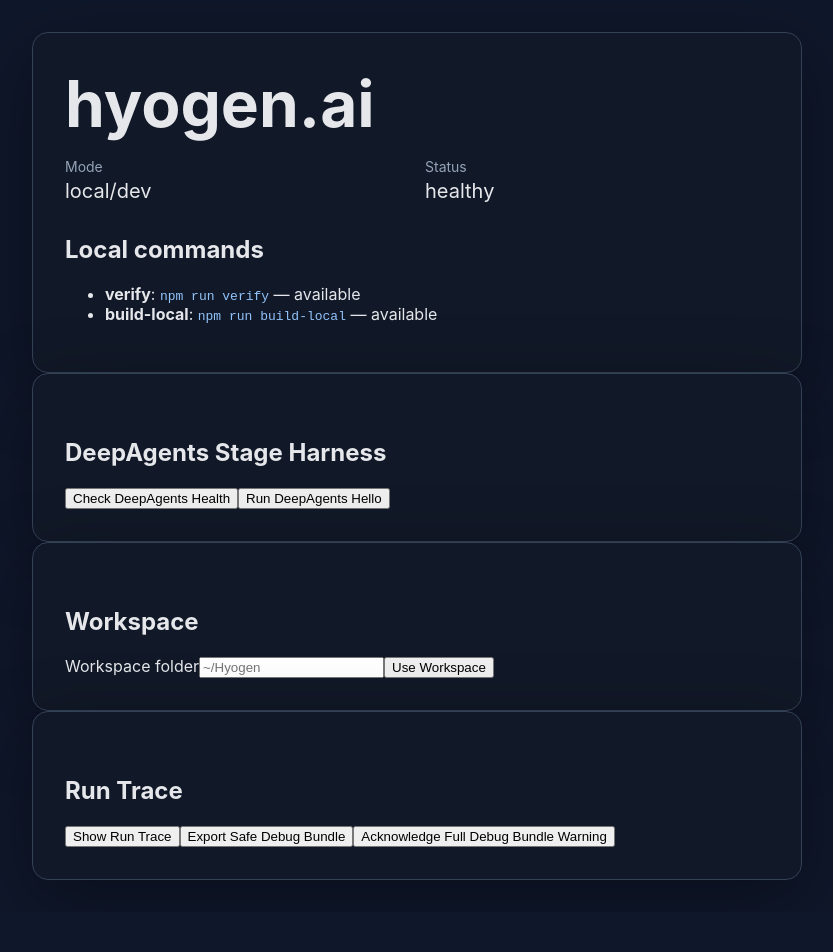
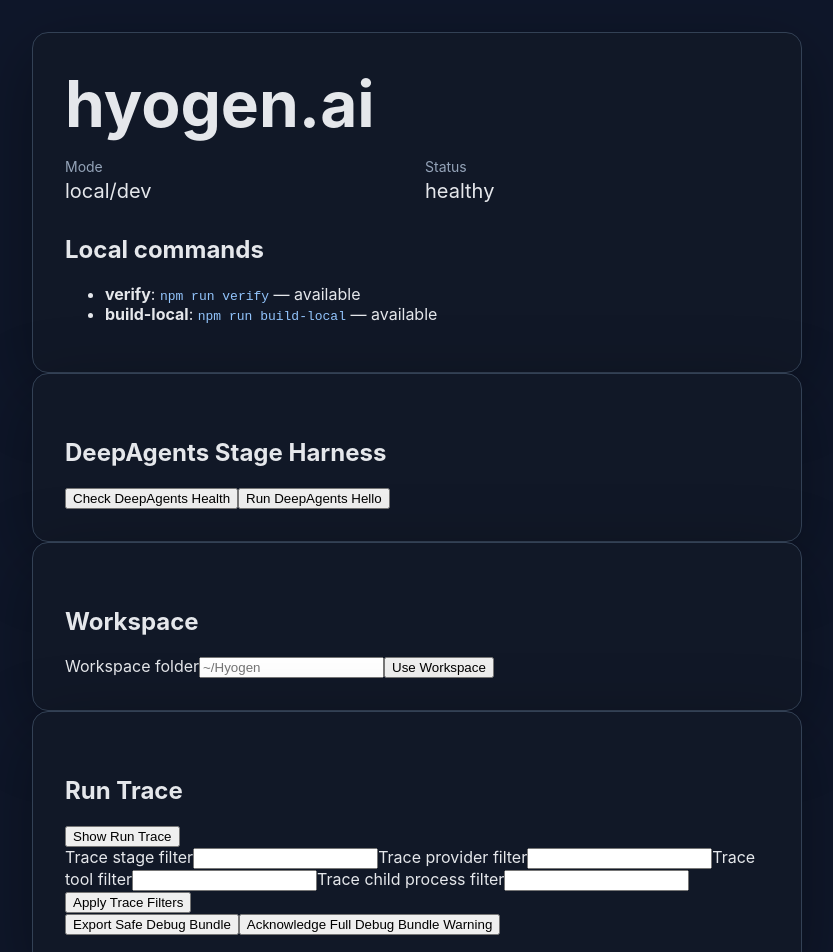
Before and after one commit to abhay-kumar/hyogen.ai, a React (Vite) app: page / in a window 1280 px wide. Shown: the top 952 px of the page, without its empty margins (223-1056 px from the left). Before the commit the page ends 912 px from the top, so only its background shows below. Built offline with nearby package versions, Linux system fonts and the light colour scheme.

Commit message:
Implement MVP slice 76 trace filters

```diff
--- a/src/App.tsx
+++ b/src/App.tsx
@@ -98,6 +98,7 @@
 import { listFailedStages, listStageRetries, retryFailedStage } from './stageRetries';
 import { respondWithMockHarness, StudioMessage } from './studioChat';
 import { listTechnicalQaFindings, runTechnicalQa } from './technicalQa';
+import { filterRunTraceEvents, type TraceFilters } from './traceFilters';
 import { generateMockTtsAudio, listAudioArtifacts } from './ttsAudio';
 import { scanWatchFolder } from './watchFolders';
 import { loadWorkspace, saveWorkspace } from './workspace';
@@ -108,6 +109,8 @@
   const [workspace, setWorkspace] = useState(() => loadWorkspace());
   const [workspacePath, setWorkspacePath] = useState('');
   const [showRunTrace, setShowRunTrace] = useState(false);
+  const [traceFilters, setTraceFilters] = useState<TraceFilters>({});
+  const [filteredTraceEvents, setFilteredTraceEvents] = useState(() => filterRunTraceEvents({}));
   const [deepAgentsHealth, setDeepAgentsHealth] = useState<DeepAgentsHealth | null>(null);
   const [deepAgentsHello, setDeepAgentsHello] = useState<DeepAgentsHelloResult | null>(null);
   const [debugBundles, setDebugBundles] = useState(() => listDebugBundles());
@@ -200,6 +203,11 @@
     setDeepAgentsHello(runDeepAgentsHello());
   }
 
+  function applyTraceFilters(event: FormEvent<HTMLFormElement>) {
+    event.preventDefault();
+    setFilteredTraceEvents(filterRunTraceEvents(traceFilters));
+  }
+
   function exportSafeDebug() {
     exportSafeDebugBundle();
     setDebugBundles(listDebugBundles());
@@ -1630,6 +1638,48 @@
         <button type="button" onClick={() => setShowRunTrace((visible) => !visible)}>
           {showRunTrace ? 'Hide Run Trace' : 'Show Run Trace'}
         </button>
+        <form onSubmit={applyTraceFilters}>
+          <label htmlFor="trace-stage-filter">Trace stage filter</label>
+          <input
+            id="trace-stage-filter"
+            value={traceFilters.stage ?? ''}
+            onChange={(event) => {
+              const value = event.currentTarget.value;
+              setTraceFilters((filters) => ({ ...filters, stage: value }));
+            }}
+          />
+          <label htmlFor="trace-provider-filter">Trace provider filter</label>
+          <input
+            id="trace-provider-filter"
+            value={traceFilters.provider ?? ''}
+            onChange={(event) => {
+              const value = event.currentTarget.value;
+              setTraceFilters((filters) => ({ ...filters, provider: value }));
+            }}
+          />
+          <label htmlFor="trace-tool-filter">Trace tool filter</label>
+          <input
+            id="trace-tool-filter"
+            value={traceFilters.tool ?? ''}
+            onChange={(event) => {
+              const value = event.currentTarget.value;
+              setTraceFilters((filters) => ({ ...filters, tool: value }));
+            }}
+          />
+          <label htmlFor="trace-child-process-filter">Trace child process filter</label>
+          <input
+            id="trace-child-process-filter"
+            value={traceFilters.childProcess ?? ''}
+            onChange={(event) => {
+              const value = event.currentTarget.value;
+              setTraceFilters((filters) => ({ ...filters, childProcess: value }));
+            }}
+          />
+          <button type="submit">Apply Trace Filters</button>
+        </form>
+        {filteredTraceEvents.map((event) => (
+          <p key={event.id}>Filtered trace: {event.summary}</p>
+        ))}
         <button type="button" onClick={exportSafeDebug}>
           Export Safe Debug Bundle
         </button>
--- /dev/null
+++ b/src/traceFilters.ts
@@ -0,0 +1,20 @@
+import { listRunTraceEvents, type RunTraceEvent } from './runTrace';
+
+export type TraceFilters = {
+  stage?: string;
+  provider?: string;
+  tool?: string;
+  childProcess?: string;
+};
+
+export function filterRunTraceEvents(
+  filters: TraceFilters,
+  storage: Storage = window.localStorage,
+): RunTraceEvent[] {
+  return listRunTraceEvents(storage).filter((event) =>
+    (Object.entries(filters) as [keyof TraceFilters, string | undefined][]).every(([key, value]) => {
+      if (!value) return true;
+      return event.data[key] === value;
+    }),
+  );
+}
```
Also changed, not shown: 1 other file (tests, documents, lock files or other folders).
